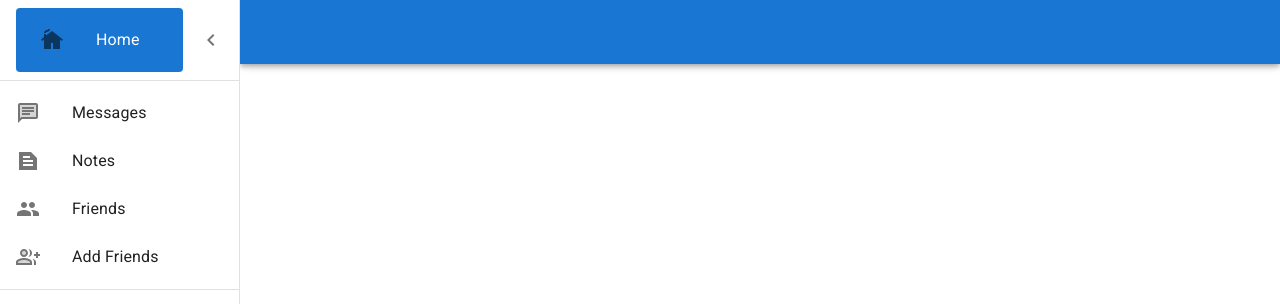
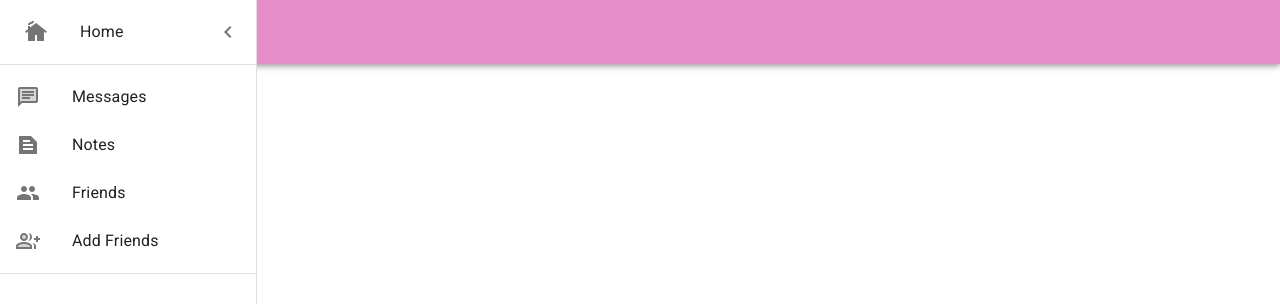
Before and after one commit to iamashutoshp/Skadoosh, a React (Create React App) app: page / in a window 1280 px wide. Both pictures are taken after a click on the button "open drawer". Shown: the top 304 px of the page. Built offline with nearby package versions, Linux system fonts and the light colour scheme; the HTML template or start-up script is replaced by a standard one.

Commit message:
feat/DrawerComponent V.01 : close on click away & styles changes

```diff
--- a/src/modules/drawer/DrawerComponent.js
+++ b/src/modules/drawer/DrawerComponent.js
@@ -20,6 +20,7 @@ import PeopleIcon from "@mui/icons-material/People";
 import GroupAddTwoToneIcon from "@mui/icons-material/GroupAddTwoTone";
 import CottageIcon from "@mui/icons-material/Cottage";
 import { makeStyles } from "@mui/styles";
+import './drawerComp.css'
 const drawerWidth = 240;
 
 const Main = styled("main", { shouldForwardProp: (prop) => prop !== "open" })(
@@ -67,18 +68,11 @@ const DrawerHeader = styled("div")(({ theme }) => ({
   justifyContent: "flex-end",
 }));
 
-const useStyles = makeStyles(theme => ({
-    root: {
-      boxShadow: "none",
-      backgroundColor: "secondary" ,
-      color:"secondary"
-    }
-  }));
+
 export default function DrawerComponent() {
   const theme = useTheme();
   const [open, setOpen] = React.useState(false);
 
-  const classes = useStyles();
 
   const handleDrawerOpen = () => {
     setOpen(true);
@@ -88,105 +82,83 @@ export default function DrawerComponent() {
     setOpen(false);
   };
 
+  const handleClickAway=()=>{
+    if(open)
+      setOpen(false);
+  };
+
   const bool=true;
   return (
     <Box sx={{ display: "flex" }}>
       <CssBaseline />
-      <AppBar position="fixed" open={open} className={classes.root} enableColorOnDark
-    //   sx={[
-    //     {
-    //       '&:hover': {
-    //         color: 'red',
-    //         backgroundColor: 'white',
-    //       },
-    //     },
-    //     {bool} && {
-    //       '&:hover': { backgroundColor: 'grey' },
-    //     },
-    //     {bool} && {
-    //       '&:hover': { backgroundColor: 'yellow' },
-    //     }
-    //   ]}
-      >
+      <AppBar position="fixed" open={open} enableColorOnDark onClick={handleClickAway}
+        className="appbar">
         <Toolbar>
           <IconButton
             color="inherit"
             aria-label="open drawer"
             onClick={handleDrawerOpen}
             edge="start"
-            sx={{ mr: 2, ...(open && { display: "none" }) }}
+            sx={{ mr: 1, ...(open && { display: "none" }) }}
           >
             <MenuIcon />
           </IconButton>
         </Toolbar>
       </AppBar>
+
       <Drawer
-        sx={{
-          width: drawerWidth,
-          flexShrink: 0,
-          "& .MuiDrawer-paper": {
-            width: drawerWidth,
-            boxSizing: "border-box",
-          }
-        }}
         variant="persistent"
         anchor="left"
-        open={open}
-      >
+        open={open}>
         <DrawerHeader>
           <List
             sx={{
               mx: "auto",
-              bgcolor: "primary.main",
-              color: "#fff",
+              // bgcolor: "primary.main",
+              // color: "red",
               width: 200,
-              p: 1,
-              m: 1,
-              borderRadius: 1,
+              // borderRadius: 1,
               textAlign: "left",
               marginLeft: "auto",
             }}
           >
-            <ListItem button>
+            <ListItem button onClick={handleClickAway} className="listitem" color="secondary">
               <ListItemIcon>
                 <CottageIcon />
               </ListItemIcon>
               <ListItemText primary="Home" />
             </ListItem>
           </List>
+
           <IconButton onClick={handleDrawerClose}>
-            {theme.direction === "ltr" ? (
-              <ChevronLeftIcon />
-            ) : (
-              <ChevronRightIcon />
-            )}
+            <ChevronLeftIcon />
           </IconButton>
         </DrawerHeader>
 
         <Divider />
         <List>
-          <ListItem button>
+          <ListItem button onClick={handleClickAway}>
             <ListItemIcon>
               <ChatTwoToneIcon />
             </ListItemIcon>
             <ListItemText primary="Messages" />
           </ListItem>
 
-          <ListItem button>
+          <ListItem button onClick={handleClickAway}>
             <ListItemIcon>
               <TextSnippetSharpIcon />
             </ListItemIcon>
             <ListItemText primary="Notes" />
           </ListItem>
 
-          <ListItem button>
+          <ListItem button onClick={handleClickAway}>
             <ListItemIcon>
               <PeopleIcon />
             </ListItemIcon>
             <ListItemText primary="Friends" />
           </ListItem>
 
-          <ListItem button>
+          <ListItem button onClick={handleClickAway}>
             <ListItemIcon>
               <GroupAddTwoToneIcon />
             </ListItemIcon>
@@ -195,6 +167,7 @@ export default function DrawerComponent() {
         </List>
         <Divider />
       </Drawer>
+
       <Main open={open}>
         <DrawerHeader />
       </Main>
--- /dev/null
+++ b/src/modules/drawer/drawerComp.css
@@ -0,0 +1,4 @@
+.appbar.MuiAppBar-root {
+    color: #000000;
+    background-color: rgb(231, 141, 201);
+}
```
